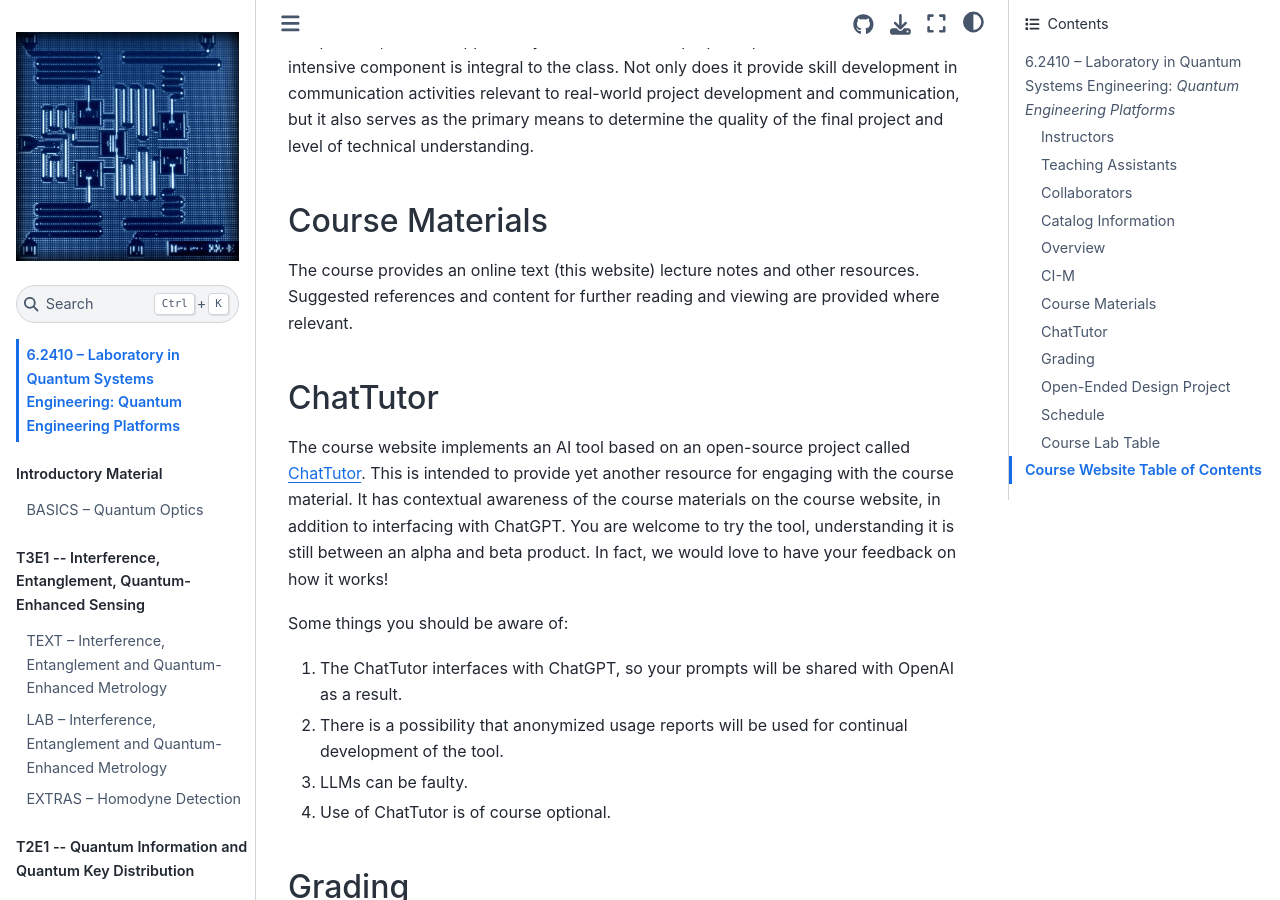
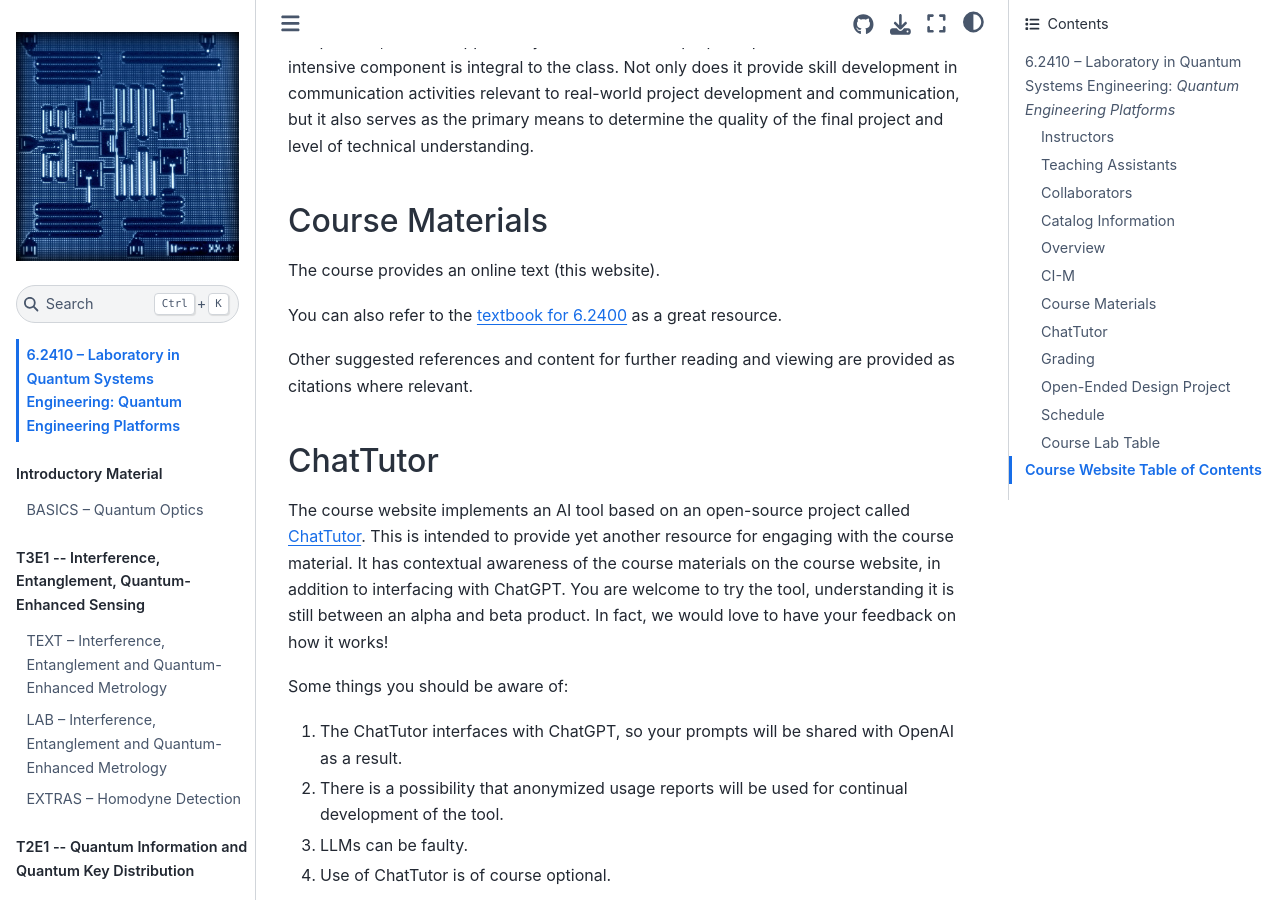
Before and after one commit to dkeathley/6.2410-lab, a Jupyter Book: the page built from intro.md, in a window 1280 px wide and 900 px high, scrolled down 2670 px. Built offline with Jupyter Book 1.0.4 settings and Sphinx 7.4.7 and the Sphinx Book theme 1.1.4, drawn with Linux system fonts in a browser that asks for light colours; pages that are not in the unit, such as notebooks, are missing from menus.

Commit message:
Added link to 6.2400 textbook.

```diff
--- a/intro.md
+++ b/intro.md
@@ -61,7 +61,11 @@ This course is a CI-M course, and the communication-intensive components center
 
 ## Course Materials
 
-The course provides an online text (this website) lecture notes and other resources.  Suggested references and content for further reading and viewing are provided where relevant.
+The course provides an online text (this website).
+
+You can also refer to the [textbook for 6.2400](https://drive.google.com/file/d/1Ij5HzBRk8MmgjmGK3zJxFSqblDMYZY0I/view?usp=sharing) as a great resource.
+
+Other suggested references and content for further reading and viewing are provided as citations where relevant.
 
 ## ChatTutor
 
```
